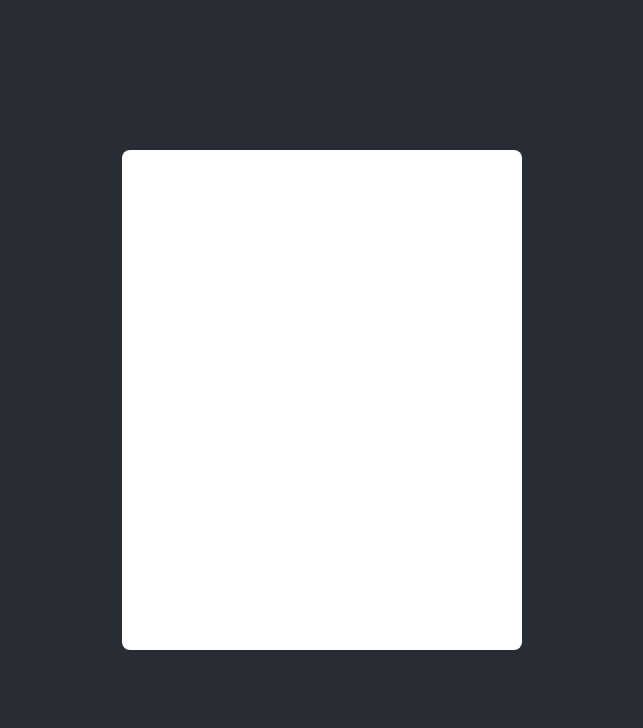
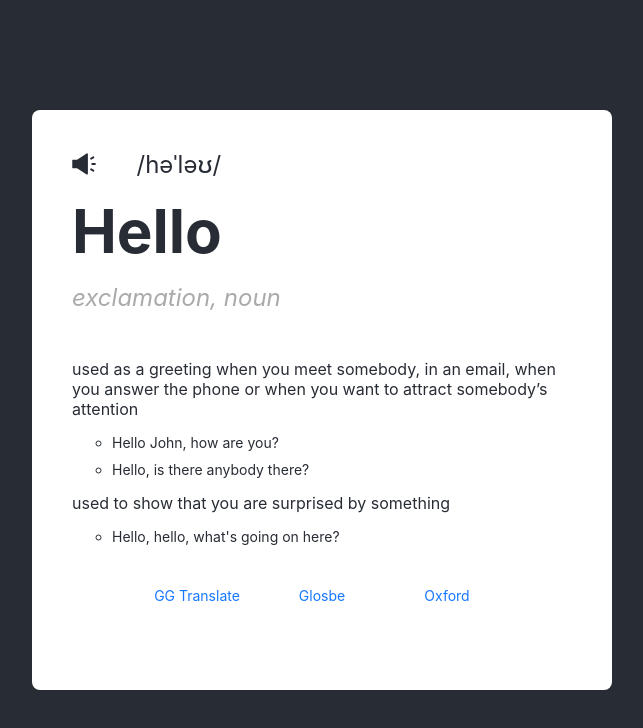
Before and after one commit to tanthuann/flash-english, a React (Create React App) app: page / in a window 1280 px wide. Shown: the top 728 px of the page, without its empty margins (318-961 px from the left). Built offline with nearby package versions, Linux system fonts and the light colour scheme.

Commit message:
ui: Card component

```diff
--- a/package.json
+++ b/package.json
@@ -43,6 +43,7 @@
     ]
   },
   "dependencies": {
+    "@ant-design/icons": "^5.0.1",
     "@testing-library/jest-dom": "^5.14.1",
     "@testing-library/react": "^13.0.0",
     "@testing-library/user-event": "^13.2.1",
--- a/src/components/Card/index.tsx
+++ b/src/components/Card/index.tsx
@@ -1,7 +1,94 @@
+// libs
+import { SoundFilled } from "@ant-design/icons";
+import { Row, Col } from "antd";
+// others
 import "./style.scss";
 
+const wordInfo = {
+  word: "Hello",
+  pos: " exclamation, noun",
+  phon: "/həˈləʊ/",
+  audio:
+    "https://www.oxfordlearnersdictionaries.com/media/english/us_pron/h/hel/hello/hello__us_1_rr.mp3",
+  senses: [
+    {
+      sense:
+        "used as a greeting when you meet somebody, in an email, when you answer the phone or when you want to attract somebody’s attention",
+      examples: ["Hello John, how are you?", "Hello, is there anybody there?"]
+    },
+    {
+      sense: "used to show that you are surprised by something",
+      examples: ["Hello, hello, what's going on here?"]
+    }
+  ],
+  ref: [
+    {
+      engine: "GG Translate",
+      href: "https://translate.google.com/?hl=vi&sl=en&tl=vi&text=hello&op=translate"
+    },
+    {
+      engine: "Glosbe",
+      href: "https://vi.glosbe.com/en/vi/hello"
+    },
+    {
+      engine: "Oxford",
+      href: "https://www.oxfordlearnersdictionaries.com/definition/english/hello"
+    }
+  ]
+};
+
 const Card = () => {
-  return <div className="card-wrapper" />;
+  const { audio, word, pos, senses, ref, phon } = wordInfo;
+
+  return (
+    <div className="card-wrapper">
+      <Row gutter={[16, 16]} justify="start" align="middle">
+        <Col className="sound" span={3}>
+          <SoundFilled
+            onClick={() => {
+              new Audio(audio).play();
+            }}
+          />
+        </Col>
+        <Col className="phon" span={21}>
+          {phon}
+        </Col>
+        <Col className="word" span={24}>
+          {word}
+        </Col>
+        <Col className="pos" span={24}>
+          {pos}
+        </Col>
+        <Col className="explains" span={24}>
+          <ol className="senses">
+            {senses.map(({ sense, examples }) => (
+              <li key={sense} className="sense">
+                {sense}
+                <ul className="examples">
+                  {examples.map((example) => (
+                    <li key={example} className="example">
+                      {example}
+                    </li>
+                  ))}
+                </ul>
+              </li>
+            ))}
+          </ol>
+        </Col>
+        <Col className="ref" span={24}>
+          <Row justify="center" align="middle">
+            {ref.map(({ engine, href }) => (
+              <Col key={engine} span={6}>
+                <a target="_blank" rel="noreferrer" href={href}>
+                  {engine}
+                </a>
+              </Col>
+            ))}
+          </Row>
+        </Col>
+      </Row>
+    </div>
+  );
 };
 
 export default Card;
--- a/src/components/Card/style.scss
+++ b/src/components/Card/style.scss
@@ -1,6 +1,60 @@
 .card-wrapper {
-  width: 400px;
-  height: 500px;
+  width: min-content;
+  min-width: 500px;
+  min-height: 500px;
+  padding: 40px;
+  color: #282c34;
+  text-align: left;
   background-color: #fff;
   border-radius: 8px;
+
+  .word {
+    font-weight: 700;
+    font-size: 60px;
+  }
+  .pos {
+    color: #aaa;
+    font-size: 24px;
+    font-style: italic;
+  }
+
+  .sound {
+    font-size: 24px;
+  }
+
+  .phon {
+    font-size: 24px;
+  }
+
+  .explains {
+    font-size: 16px;
+    .senses,
+    .examples {
+      padding-top: 10px;
+    }
+
+    .senses {
+      padding-left: 0;
+      list-style-type: none;
+    }
+
+    .sense,
+    .example {
+      padding: 5px 0;
+    }
+
+    .examples {
+      .example {
+        font-size: 14px;
+      }
+    }
+  }
+
+  .ref {
+    text-align: center;
+    a:hover {
+      color: #69b1ff;
+      text-decoration: underline;
+    }
+  }
 }
```
Also changed, not shown: 1 other file (tests, documents, lock files or other folders).
